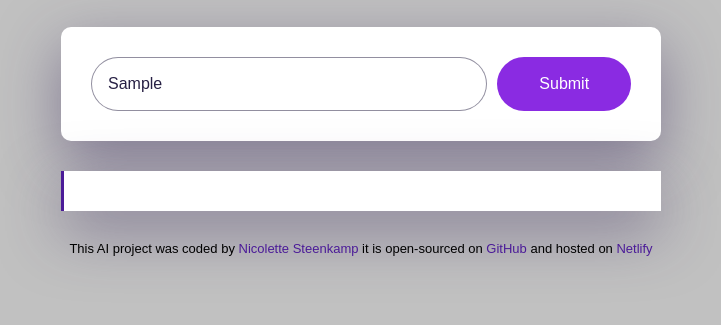
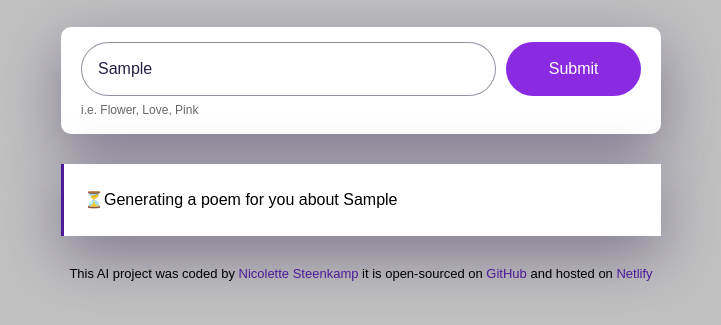
Before and after one commit to NicoletteSteenkamp/poem-generator, a plain HTML site: page index.html in a window 1280 px wide. Both pictures are taken after typing "Sample" into the empty fields and a click on the input 843 px from the left and 261 px from the top of the page. Shown: the part 177-502 px from the top of the page, without its empty margins (279-1000 px from the left). Drawn offline with nearby package versions, Linux system fonts and the light colour scheme; no server answers.

Commit message:
improved UX

```diff
--- a/index.html
+++ b/index.html
@@ -14,18 +14,17 @@
     <h1>AI Poem Generator</h1>
 </header>
 <main>
+    <div class="form-container">
     <form id="poem-generator-form">
-        <input type="text" placeholder="Enter the topic for the poem here" autofocus required autocomplete="off" class="instructions"  id="user-instructions"/>
+        <input type="text" placeholder="Enter the topic for your poem..." autofocus required autocomplete="off" class="instructions"  id="user-instructions"/>
         <input type="submit" class="submit-button"/>
    </form>
-    <div class="poem" id="poem">
 
-    </div>
+   <div class="hint">i.e. Flower, Love, Pink</div>
+</div>
+    <div class="poem hidden" id="poem">
+        </div>
 </main>
-
-
-
-
 
 <footer>This AI project was coded by <a href="https://github.com/NicoletteSteenkamp" target="_blank">Nicolette Steenkamp</a> it is open-sourced on <a href="https://github.com/NicoletteSteenkamp/poem-generator" target="_blank">GitHub</a> and hosted on  <a href="https://ai-generator-for-poems.netlify.app/" target="_blank">Netlify</a></footer>
 </div>
--- a/src/index.js
+++ b/src/index.js
@@ -14,9 +14,13 @@ function generatePoem(event){
 
 let instructionsInput=document.querySelector("#user-instructions");
 let apiKey="ae997t30869fc345038bf7f0abaao7e6";
-let context="You are a romantic poem expert,and love to write short poems,Your mission is to generate a four line poem in basic HTML and seperate each line with a <br/>,Do not include a title for the poems,Make sure to follow the user instructions.Sign at the end of each poem with Generated with SheCodes Ai in a <strong></strong> element";
+let context="You are a romantic poem expert,and love to write short poems,Your mission is to generate a four line poem in basic HTML and seperate each line with a <br/>,Do not include a title for the poems,Make sure to follow the user instructions.Sign at the end of each poem with Generated with SheCodes Ai in a <strong></strong> element.";
 let prompt=`User instructions:Generate a short poem about ${instructionsInput.value}`;
 let apiUrl=`https://api.shecodes.io/ai/v1/generate?prompt=${prompt}&context=${context}&key=${apiKey}`;
+
+let poemElement=document.querySelector("#poem");
+poemElement.classList.remove("hidden");
+poemElement.innerHTML= `<div class="generating">⏳Generating a poem for you about ${instructionsInput.value}</div>`;
 
 console.log("Generating Poem...");
 console.log(`Prompt:${prompt}`);
--- a/src/style.css
+++ b/src/style.css
@@ -21,14 +21,26 @@ line-height: 1.5;
 color:#272044;
 }
 
-
-form{
-    padding:30px;
+.form-container{
+    padding: 15px 20px;
     background-color: white;
     box-shadow: 0px 20px 60px rgba(65,50,100,0.5);
     border-radius: 10px;
-    display: flex;
     margin-bottom:30px;
+
+
+}
+
+
+form{ display: flex;
+
+}
+
+.hint{
+    line-height: 1.5;
+    margin-top: 5px;
+    font-size: 12px;
+    opacity: 0.6;
 }
 
 .instructions{
@@ -63,6 +75,10 @@ border-left: solid 3px #4b1b98;
 box-shadow: 0px 20px 60px rgba(65,50,100,0.5);
 }
 
+.hidden{
+    display: none;
+}
+
 .poem strong{
     color:#48164e;
 }
@@ -73,6 +89,22 @@ footer{
     margin-top: 30px;
 }
 
+
+
+.generating {
+        animation: blink-animation 1s steps(5, start) infinite;}
+
+        @keyframes blink-animation {
+            to {
+              visibility: hidden;
+            }
+          }
+          @-webkit-keyframes blink-animation {
+            to {
+              visibility: hidden;
+            }
+          }
+
 a{
     color:#4b1b98;
     text-decoration: none;}
```
